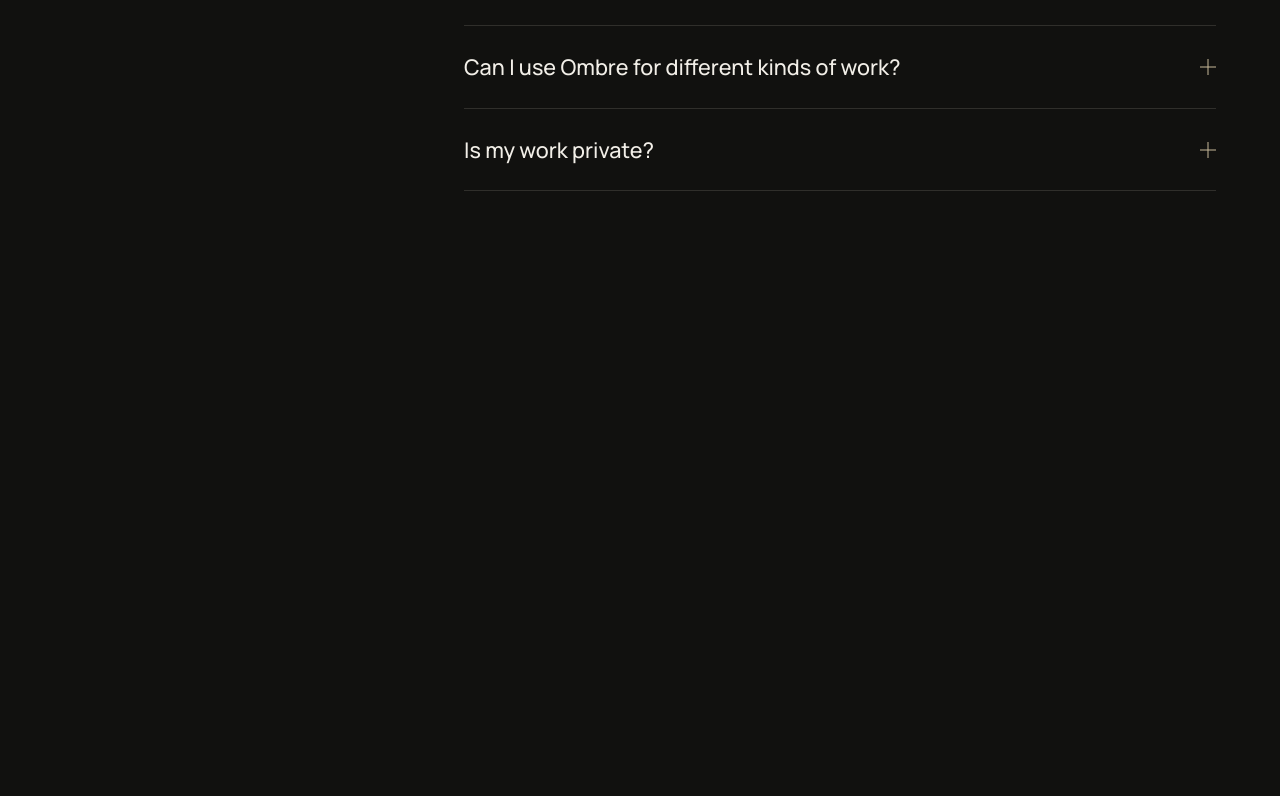
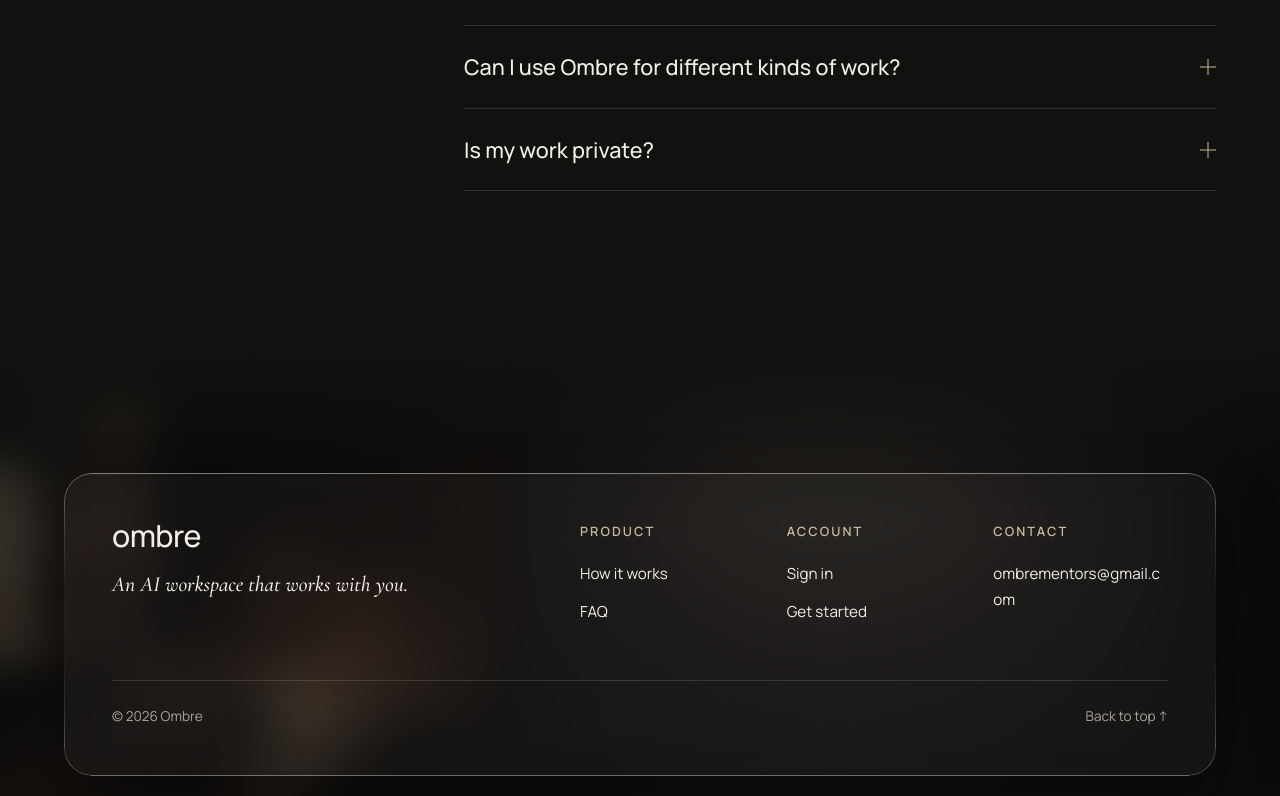
Before and after one commit to ombre-ui/Ombre-landing-page-, a React (Vite) app: page / in a window 1280 px wide. Shown: the part 8429-9225 px from the top of the page. Before the commit the page ends 9014 px from the top, so only its background shows below. Built offline with nearby package versions, Linux system fonts and the light colour scheme.

Commit message:
Add liquid glass footer in the Ombre style

```diff
--- a/src/App.jsx
+++ b/src/App.jsx
@@ -1,5 +1,4 @@
 // Page structure: section order and background rhythm are locked.
-// Content is added section by section; empty sections are placeholders.
 
 import './styles/utilities.css'
 import Hero from './components/Hero.jsx'
@@ -13,8 +12,7 @@ import Handoff from './components/Handoff.jsx'
 import Philosophy from './components/Philosophy.jsx'
 import FinalCta from './components/FinalCta.jsx'
 import Faq from './components/Faq.jsx'
-
-const placeholder = (minHeight) => ({ minHeight })
+import Footer from './components/Footer.jsx'
 
 export default function App() {
   return (
@@ -49,12 +47,8 @@ export default function App() {
       {/* 7. FAQ */}
       <Faq />
 
-      {/* 8. Footer */}
-      <footer
-        id="footer"
-        className="section section--charcoal"
-        style={placeholder('30svh')}
-      />
+      {/* 8. Footer: liquid glass panel */}
+      <Footer />
     </main>
   )
 }
--- /dev/null
+++ b/src/components/Footer.jsx
@@ -0,0 +1,83 @@
+import Reveal from './Reveal.jsx'
+import { assets } from '../assets.js'
+import { SIGNUP_URL, SIGNIN_URL, CONTACT_EMAIL } from '../config.js'
+import '../styles/glass.css'
+import '../styles/footer.css'
+
+// Only links that go somewhere real are listed. Mentors and Projects have
+// no pages of their own, and Privacy and Terms do not exist yet.
+const groups = [
+  {
+    title: 'Product',
+    links: [
+      { label: 'How it works', href: '#workspace' },
+      { label: 'FAQ', href: '#faq' },
+    ],
+  },
+  {
+    title: 'Account',
+    links: [
+      { label: 'Sign in', href: SIGNIN_URL },
+      { label: 'Get started', href: SIGNUP_URL },
+    ],
+  },
+  {
+    title: 'Contact',
+    links: [{ label: CONTACT_EMAIL, href: `mailto:${CONTACT_EMAIL}` }],
+  },
+]
+
+export default function Footer() {
+  const { finalCta } = assets
+
+  // The glow behind the glass reuses the final CTA image (lamp area).
+  const style = finalCta.ready
+    ? { '--glow-image': `url("${finalCta.src}")` }
+    : undefined
+
+  return (
+    <footer id="footer" className="footer" style={style}>
+      <div className="footer__bg" aria-hidden="true" />
+
+      <Reveal className="footer__panel liquid-glass">
+        <div className="footer__grid">
+          <div className="footer__brand">
+            {/* When the logo PNG arrives, add an <img> here, before the wordmark. */}
+            <a
+              className="footer__wordmark"
+              href="#hero"
+              aria-label="Ombre, back to top"
+            >
+              ombre
+            </a>
+            <p className="footer__tagline">An AI workspace that works with you.</p>
+          </div>
+
+          <nav className="footer__links" aria-label="Footer">
+            {groups.map((group) => (
+              <div key={group.title}>
+                <h2 className="footer__heading">{group.title}</h2>
+                <ul className="footer__list">
+                  {group.links.map((link) => (
+                    <li key={link.label}>
+                      <a className="footer__link" href={link.href}>
+                        {link.label}
+                      </a>
+                    </li>
+                  ))}
+                </ul>
+              </div>
+            ))}
+          </nav>
+        </div>
+
+        <div className="footer__bar">
+          <p>© {new Date().getFullYear()} Ombre</p>
+          <a className="footer__top" href="#hero">
+            Back to top ↑
+          </a>
+        </div>
+      </Reveal>
+    </footer>
+  )
+}
--- a/src/config.js
+++ b/src/config.js
@@ -1,5 +1,8 @@
 // Site-wide settings.
 
-// TODO: replace with the real sign-up page URL.
-// Until then the link is inert, so nothing navigates to a missing page.
+// TODO: replace these with the real addresses.
+// Until then the links are inert, so nothing navigates to a missing page.
 export const SIGNUP_URL = '#signup'
+export const SIGNIN_URL = '#signin'
+
+export const CONTACT_EMAIL = 'ombrementors@gmail.com'
--- /dev/null
+++ b/src/styles/footer.css
@@ -0,0 +1,158 @@
+/* Footer: a glass panel floating over a darkened, blurred glow.
+   The glow is the lamp area of the final CTA image, so the footer feels
+   like a continuation of that scene. Without the image it falls back to a
+   soft warm gradient. */
+.footer {
+  position: relative;
+  overflow: hidden;
+  padding: clamp(4rem, 10vw, 8rem) 1.25rem 1.25rem;
+  background: var(--charcoal);
+  color: var(--text-on-dark);
+}
+
+.footer__bg {
+  position: absolute;
+  inset: 0;
+  z-index: 0;
+  background: radial-gradient(
+    60% 70% at 28% 70%,
+    rgba(200, 185, 154, 0.14),
+    rgba(200, 185, 154, 0) 70%
+  );
+  pointer-events: none;
+}
+
+.footer__bg::before {
+  content: '';
+  position: absolute;
+  inset: -10%;
+  background-image: var(--glow-image, none);
+  background-size: cover;
+  background-position: 28% 62%;
+  filter: blur(22px) brightness(0.5) saturate(0.9);
+}
+
+/* Blend in from the FAQ above and settle darker towards the bottom */
+.footer__bg::after {
+  content: '';
+  position: absolute;
+  inset: 0;
+  background: linear-gradient(
+    to bottom,
+    var(--charcoal) 0%,
+    rgba(17, 17, 15, 0.35) 40%,
+    rgba(17, 17, 15, 0.6) 100%
+  );
+}
+
+.footer__panel {
+  position: relative;
+  z-index: 1;
+  max-width: var(--content-width);
+  margin: 0 auto;
+  padding: clamp(1.75rem, 4vw, 3rem);
+  border-radius: 1.75rem;
+}
+
+.footer__grid {
+  display: grid;
+  grid-template-columns: 1fr;
+  gap: 2.5rem;
+  margin-bottom: clamp(2rem, 5vw, 3.5rem);
+}
+
+.footer__wordmark {
+  display: inline-block;
+  font-weight: 500;
+  font-size: 1.9rem;
+  line-height: 1;
+  letter-spacing: -0.02em;
+  color: var(--text-on-dark);
+}
+
+.footer__tagline {
+  max-width: 20rem;
+  margin: 1rem 0 0;
+  font-family: var(--font-serif);
+  font-style: italic;
+  font-weight: 500;
+  font-size: 1.35rem;
+  line-height: 1.35;
+  color: var(--text-on-dark);
+}
+
+.footer__links {
+  display: grid;
+  grid-template-columns: repeat(auto-fit, minmax(9.5rem, 1fr));
+  gap: 2rem;
+}
+
+.footer__heading {
+  margin: 0 0 1.1rem;
+  font-weight: 600;
+  font-size: 0.8rem;
+  letter-spacing: 0.16em;
+  text-transform: uppercase;
+  color: var(--champagne);
+}
+
+.footer__list {
+  display: grid;
+  gap: 0.75rem;
+  margin: 0;
+  padding: 0;
+  list-style: none;
+}
+
+.footer__link {
+  font-size: 0.95rem;
+  line-height: 1.5;
+  color: var(--text-on-dark);
+  overflow-wrap: anywhere;
+  transition: color 400ms var(--ease-soft);
+}
+
+.footer__link:hover,
+.footer__link:focus-visible {
+  color: var(--champagne-hover);
+}
+
+.footer__link:focus-visible,
+.footer__wordmark:focus-visible,
+.footer__top:focus-visible {
+  outline: 1px solid var(--champagne-hover);
+  outline-offset: 4px;
+}
+
+.footer__bar {
+  display: flex;
+  flex-wrap: wrap;
+  align-items: center;
+  justify-content: space-between;
+  gap: 1rem;
+  padding-top: 1.5rem;
+  border-top: 1px solid rgba(242, 239, 232, 0.14);
+  font-size: 0.85rem;
+  color: var(--text-on-dark-muted);
+}
+
+.footer__bar p {
+  margin: 0;
+}
+
+.footer__top {
+  color: var(--text-on-dark-muted);
+  transition: color 400ms var(--ease-soft);
+}
+
+.footer__top:hover,
+.footer__top:focus-visible {
+  color: var(--champagne-hover);
+}
+
+@media (min-width: 48rem) {
+  .footer__grid {
+    grid-template-columns: 5fr 7fr;
+    gap: 3rem;
+  }
+}
--- /dev/null
+++ b/src/styles/glass.css
@@ -0,0 +1,38 @@
+/* Liquid glass: a translucent, softly blurred panel with a thin glowing
+   edge, tuned to the Ombre palette (warm ivory instead of pure white). */
+.liquid-glass {
+  position: relative;
+  overflow: hidden;
+  border: none;
+  background: rgba(242, 239, 232, 0.035);
+  background-blend-mode: luminosity;
+  -webkit-backdrop-filter: blur(14px) saturate(1.1);
+  backdrop-filter: blur(14px) saturate(1.1);
+  box-shadow:
+    inset 0 1px 1px rgba(242, 239, 232, 0.12),
+    0 24px 60px rgba(0, 0, 0, 0.35);
+}
+
+/* The glowing edge: a gradient ring, brightest at the top and bottom */
+.liquid-glass::before {
+  content: '';
+  position: absolute;
+  inset: 0;
+  border-radius: inherit;
+  padding: 1.4px;
+  background: linear-gradient(
+    180deg,
+    rgba(242, 239, 232, 0.4) 0%,
+    rgba(242, 239, 232, 0.14) 20%,
+    rgba(242, 239, 232, 0) 40%,
+    rgba(242, 239, 232, 0) 60%,
+    rgba(242, 239, 232, 0.14) 80%,
+    rgba(242, 239, 232, 0.4) 100%
+  );
+  -webkit-mask:
+    linear-gradient(#fff 0 0) content-box,
+    linear-gradient(#fff 0 0);
+  -webkit-mask-composite: xor;
+  mask-composite: exclude;
+  pointer-events: none;
+}
```
